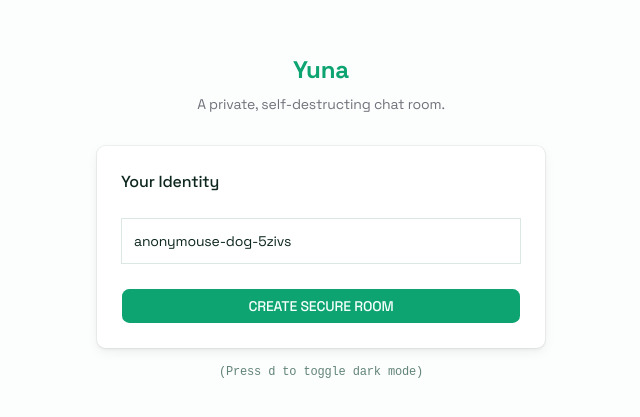
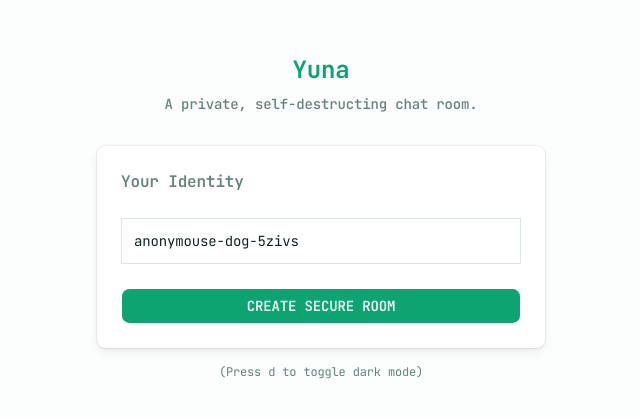
Before and after one commit to Rumon360/yuna-realtime-chat, a Next.js app: page / in a window 1280 px wide. Shown: the part 183-600 px from the top of the page, without its empty margins (319-959 px from the left). Built offline with nearby package versions, Linux system fonts and the light colour scheme.

Commit message:
chore: update theme

```diff
--- a/src/app/globals.css
+++ b/src/app/globals.css
@@ -47,7 +47,7 @@
   --radius-4xl: calc(var(--radius) * 2.6);
   --font-mono: JetBrains Mono, monospace;
   --font-serif: Georgia, serif;
-  --radius: 0.6rem;
+  --radius: 0.2rem;
   --tracking-tighter: calc(var(--tracking-normal) - 0.05em);
   --tracking-tight: calc(var(--tracking-normal) - 0.025em);
   --tracking-wide: calc(var(--tracking-normal) + 0.025em);
@@ -172,7 +172,7 @@
   --sidebar-border: oklch(0.2503 0.0187 172.1743);
   --sidebar-ring: oklch(0.7678 0.1655 162.189);
   --destructive-foreground: oklch(0.9848 0 0);
-  --radius: 0.6rem;
+  --radius: 0.2rem;
   --font-sans: Inter, sans-serif;
   --font-serif: Georgia, serif;
   --font-mono: JetBrains Mono, monospace;
--- a/src/app/layout.tsx
+++ b/src/app/layout.tsx
@@ -1,11 +1,11 @@
-import { Space_Grotesk } from "next/font/google"
+import { JetBrains_Mono } from "next/font/google"
 import { Metadata } from "next"
 import { cn } from "@/lib/utils"
 import Providers from "@/components/providers"
 
 import "./globals.css"
 
-const SpaceGrotesk = Space_Grotesk({
+const JetBrainsMono = JetBrains_Mono({
   subsets: ["latin"],
   variable: "--font-sans",
 })
@@ -25,7 +25,7 @@ export default function RootLayout({
     <html
       lang="en"
       suppressHydrationWarning
-      className={cn("antialiased", SpaceGrotesk.variable, "font-sans")}
+      className={cn("antialiased", JetBrainsMono.variable, "font-sans")}
     >
       <body>
         <Providers>{children}</Providers>
--- a/src/app/page.tsx
+++ b/src/app/page.tsx
@@ -53,14 +53,16 @@ export default function Page() {
       <div className="w-full max-w-md space-y-8">
         <div className="space-y-2 text-center">
           <h1 className="text-2xl font-bold text-primary">Yuna</h1>
-          <p className="text-sm text-zinc-500">
+          <p className="text-sm font-medium text-muted-foreground">
             A private, self-destructing chat room.
           </p>
         </div>
 
         <Card>
           <CardHeader>
-            <CardTitle>Your Identity</CardTitle>
+            <CardTitle className="font-semibold text-muted-foreground">
+              Your Identity
+            </CardTitle>
           </CardHeader>
           <CardContent>
             <div className="flex items-center gap-3">
@@ -68,7 +70,7 @@ export default function Page() {
             </div>
           </CardContent>
           <CardFooter>
-            <Button className="w-full">CREATE SECURE ROOM</Button>
+            <Button className="w-full font-semibold">CREATE SECURE ROOM</Button>
           </CardFooter>
         </Card>
       </div>
```
